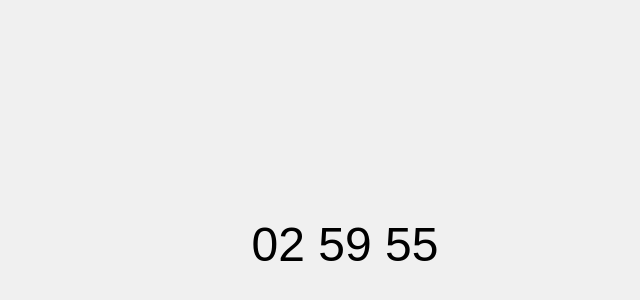
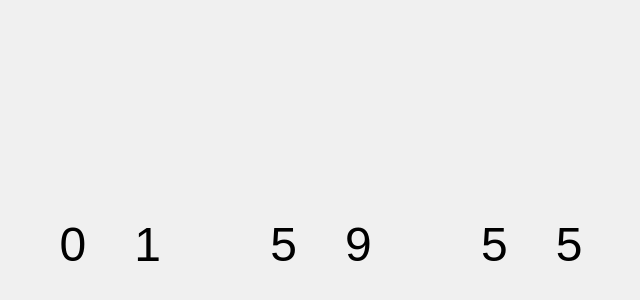
Before and after one commit to WilliamsCastillo/Contador_Regresivo, a plain HTML site: page index.html in a window 1280 px wide. Shown: the part 156-456 px from the top of the page, without its empty margins (295-935 px from the left). Drawn offline with Linux system fonts and the light colour scheme.

Commit message:
Update index.html

```diff
--- a/index.html
+++ b/index.html
@@ -15,6 +15,7 @@
         }
         #contador {
             font-size: 48px;
+            letter-spacing: 1em; /* Define the space between characters */
         }
     </style>
 </head>
@@ -23,6 +24,7 @@
     <script>
         function iniciarContador(horas, espacios) {
             var cuentaAtras = new Date().getTime() + horas * 60 * 60 * 1000;
+            var espaciosStr = ' '.repeat(espacios);
 
             function actualizarContador() {
                 var ahora = new Date().getTime();
@@ -36,12 +38,11 @@
                 var minutosStr = minutos.toString().padStart(2, '0');
                 var segundosStr = segundos.toString().padStart(2, '0');
 
-                var espaciosStr = '    '.repeat(espacios);
                 document.getElementById("contador").innerText = horasStr + espaciosStr + minutosStr + espaciosStr + segundosStr;
 
                 if (distancia < 0) {
                     clearInterval(intervalo);
-                    document.getElementById("contador").innerText = "0 0" + espaciosStr + "0 0" + espaciosStr + "0 0";
+                    document.getElementById("contador").innerText = "00" + espaciosStr + "00" + espaciosStr + "00";
                 }
             }
 
@@ -50,7 +51,7 @@
         }
 
         // Modifica la cantidad de horas y espacios aquí
-        iniciarContador(3, 1); // 3 horas, 1 espacio entre números
+        iniciarContador(2, 4); // 3 horas, 1 espacio entre números
     </script>
 </body>
 </html>
```
